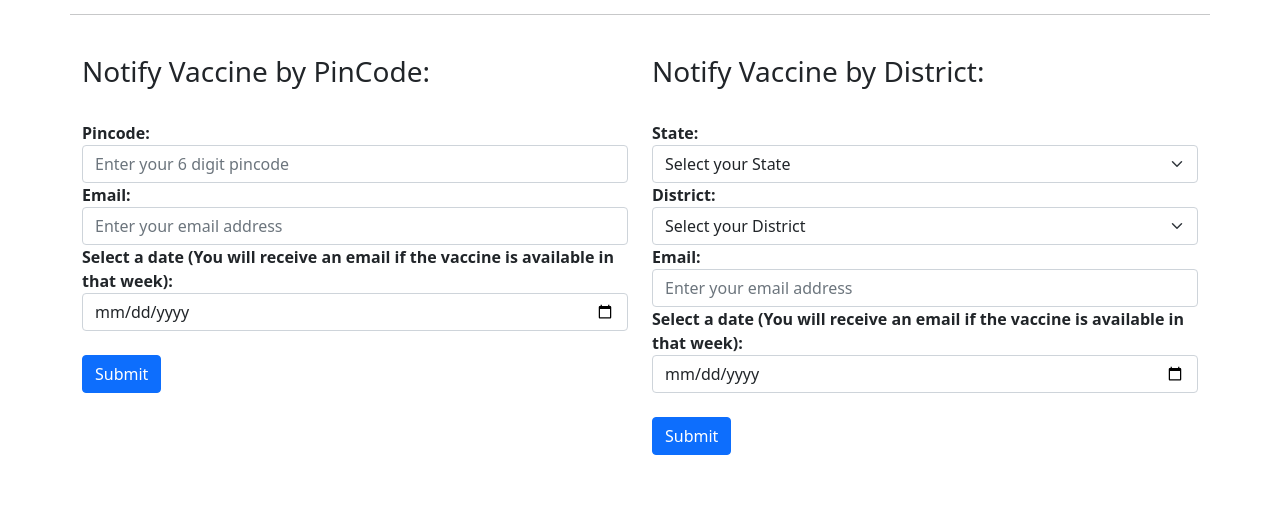
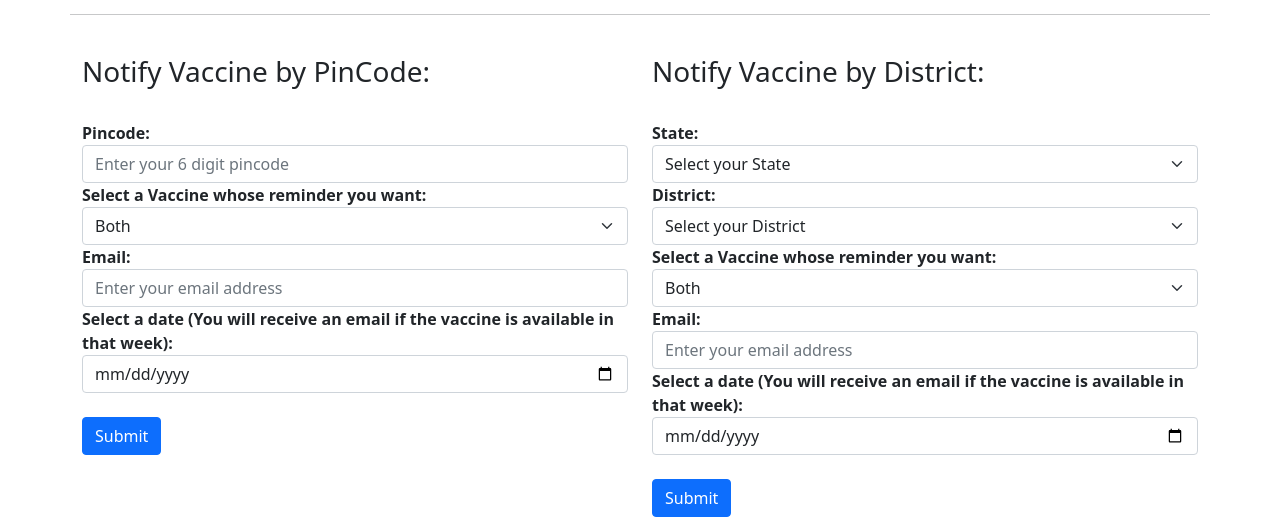
Before and after one commit to Rajanpandey/Vaccine-Availability-Notifer, a PHP site: page / in a window 1280 px wide. Shown: the part 328-845 px from the top of the page. Before the commit the page ends 783 px from the top, so only its background shows below. Run offline with PHP 8.4, Linux system fonts and the light colour scheme.

Commit message:
bug fixes

```diff
--- a/cronScript.php
+++ b/cronScript.php
@@ -19,7 +19,7 @@ foreach($notifybypin as $p_id) {
             $center_name = 'Center: '.$center->name.', Block: '.$center->name.', District: '.$center->district_name.' - '.$center->pincode.' From '.$center->from.' to '.$center->to.' ('.$center->fee_type.')';
             $body .= '<br/><br/><b>'.$center_name.'</b><br/>';
             foreach($center->sessions as $session) {
-                if ($session->available_capacity > 0) {
+                if (($p_id['vaccine'] == 'Both' || strtolower($d_id['vaccine']) == strtolower($session->vaccine)) && $session->available_capacity > 0) {
                     $vaccineFound += $session->available_capacity;
                     $session_details = $session->available_capacity.' '.$session->vaccine.' vaccines are available on '.$session->date.' for min age '.$session->min_age_limit;
                     $body .= $session_details.'<br/>';
@@ -50,7 +50,7 @@ foreach($notifybydistrict as $d_id) {
             $center_name = 'Center: '.$center->name.', Block: '.$center->name.', District: '.$center->district_name.' - '.$center->pincode.' From '.$center->from.' to '.$center->to.' ('.$center->fee_type.')';
             $body .= '<br/><br/><b>'.$center_name.'</b><br/>';
             foreach($center->sessions as $session) {
-                if ($session->available_capacity > 0) {
+                if (($d_id['vaccine'] == 'Both' || strtolower($d_id['vaccine']) == strtolower($session->vaccine)) && $session->available_capacity > 0) {
                     $vaccineFound += $session->available_capacity;
                     $session_details = $session->available_capacity.' '.$session->vaccine.' vaccines are available on '.$session->date.' for min age '.$session->min_age_limit;
                     $body .= $session_details.'<br/>';
--- a/data_dump.sql
+++ b/data_dump.sql
@@ -18,6 +18,7 @@ CREATE TABLE `notifybydistrict` (
   `d_id` int(11) NOT NULL,
   `district` int(4) NOT NULL,
   `email` varchar(30) NOT NULL,
+  `vaccine` varchar(20) NOT NULL,
   `date` varchar(12) NOT NULL,
   `mailSent` tinyint(1) NOT NULL,
   `datetime` timestamp NOT NULL DEFAULT current_timestamp()
@@ -32,6 +33,7 @@ CREATE TABLE `notifybydistrict` (
 CREATE TABLE `notifybypin` (
   `p_id` int(11) NOT NULL,
   `pincode` int(8) NOT NULL,
+  `email` varchar(30) NOT NULL,
   `email` varchar(30) NOT NULL,
   `date` varchar(12) NOT NULL,
   `mailSent` tinyint(1) NOT NULL,
--- a/index.php
+++ b/index.php
@@ -3,11 +3,12 @@ require('connect.php');
 
 if(isset($_POST['notifyByPin'])) {
     $pincode = mysqli_real_escape_string($conn, trim($_POST['pincode']));
+    $vaccine = mysqli_real_escape_string($conn, trim($_POST['vaccine']));
     $email = mysqli_real_escape_string($conn, trim($_POST['email']));
     $date = mysqli_real_escape_string($conn, trim($_POST['date']));
     $date = date_format(date_create($date),"d-m-Y");
 
-    $sql = "INSERT INTO notifybypin (pincode, email, date, mailSent) VALUES ('$pincode', '$email', '$date', 0)";
+    $sql = "INSERT INTO notifybypin (pincode, email, vaccine, date, mailSent) VALUES ('$pincode', '$email', '$vaccine', '$date', 0)";
 
     if(mysqli_query($conn, $sql)) {
         echo "<script type=\"text/javascript\"> alert('You are registered! We will notify you as the vaccine in your pincode becomes available!'); location.href = 'index.php'; </script>";
@@ -18,11 +19,12 @@ if(isset($_POST['notifyByPin'])) {
 
 if(isset($_POST['notifyByDistrict'])) {
     $district = mysqli_real_escape_string($conn, trim($_POST['district']));
+    $vaccine = mysqli_real_escape_string($conn, trim($_POST['vaccine']));
     $email = mysqli_real_escape_string($conn, trim($_POST['email']));
     $date = mysqli_real_escape_string($conn, trim($_POST['date']));
     $date = date_format(date_create($date),"d-m-Y");
 
-    $sql = "INSERT INTO notifybydistrict (district, email, date, mailSent) VALUES ('$district', '$email', '$date', 0)";
+    $sql = "INSERT INTO notifybydistrict (district, email, vaccine, date, mailSent) VALUES ('$district', '$email', '$vaccine', '$date', 0)";
 
     if(mysqli_query($conn, $sql)) {
         echo "<script type=\"text/javascript\"> alert('You are registered! We will notify you as the vaccine in your distict becomes available!'); location.href = 'index.php'; </script>";
@@ -66,6 +68,13 @@ mysqli_close($conn);
                         <label for="pincode" class="ml-3"><b>Pincode:</b></label>
                         <input id="pincode" type="text" pattern="[0-9]{6}" maxlength="6" class="form-control ml-2" name="pincode" placeholder="Enter your 6 digit pincode" required>
 
+                        <label for="pincode" class="ml-3"><b>Select a Vaccine whose reminder you want:</b></label>
+                        <select class="form-select" name="vaccine" aria-label="Vaccine" required>
+                            <option value="Both">Both</option>
+                            <option value="COVISHIELD">Covishield</option>
+                            <option value="COVAXIN">Covaxin</option>
+                        </select>
+
                         <label for="email" class="ml-3"><b>Email:</b></label>
                         <input id="email" type="email" class="form-control ml-2" name="email" placeholder="Enter your email address" required>
 
@@ -92,6 +101,13 @@ mysqli_close($conn);
                             <option value="">Select your District</option>
                         </select>
 
+                        <label for="pincode" class="ml-3"><b>Select a Vaccine whose reminder you want:</b></label>
+                        <select class="form-select" name="vaccine" aria-label="Vaccine" required>
+                            <option value="Both">Both</option>
+                            <option value="COVISHIELD">Covishield</option>
+                            <option value="COVAXIN">Covaxin</option>
+                        </select>
+
                         <label for="email" class="ml-3"><b>Email:</b></label>
                         <input id="email" type="email" class="form-control ml-2" name="email" placeholder="Enter your email address" required>
 
```
